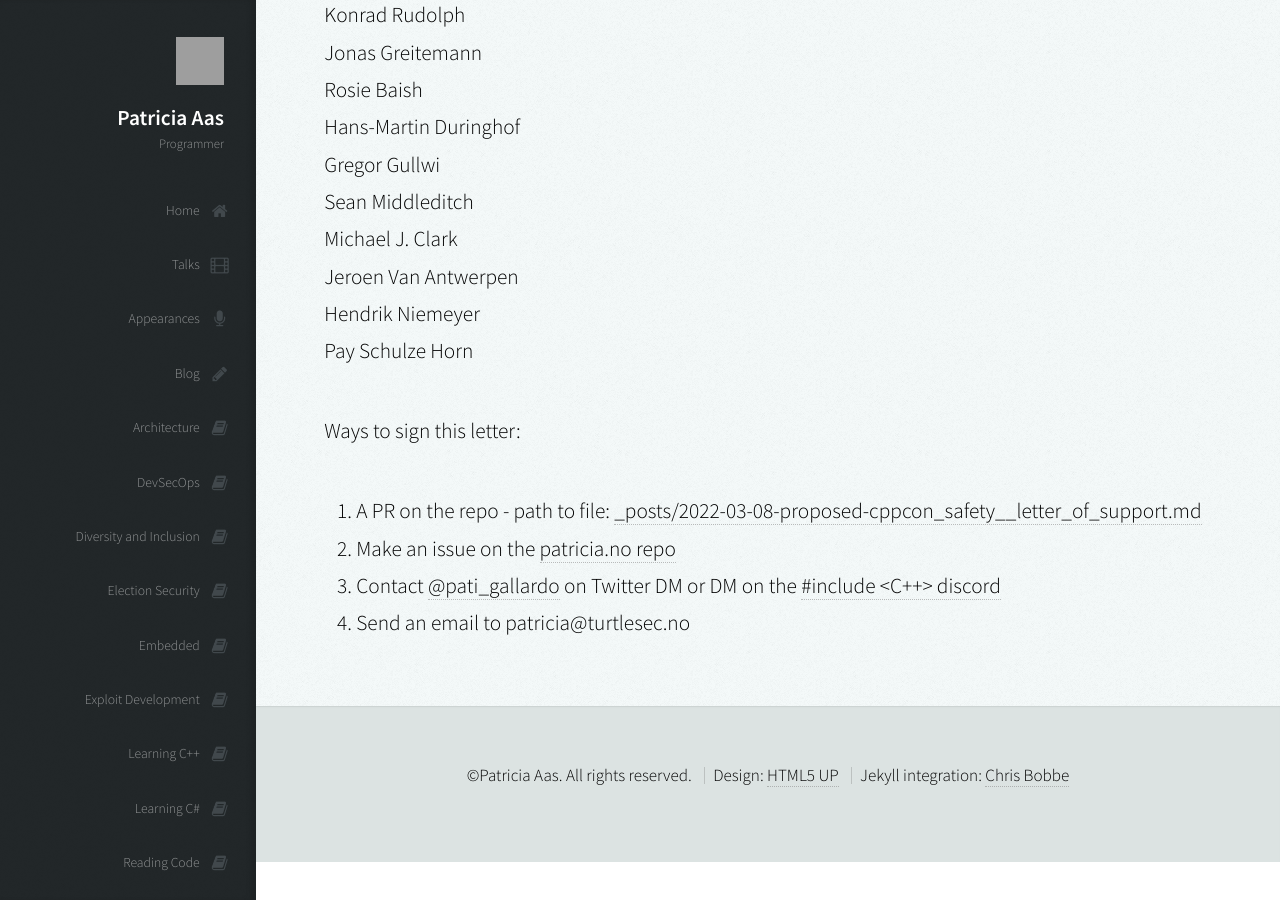
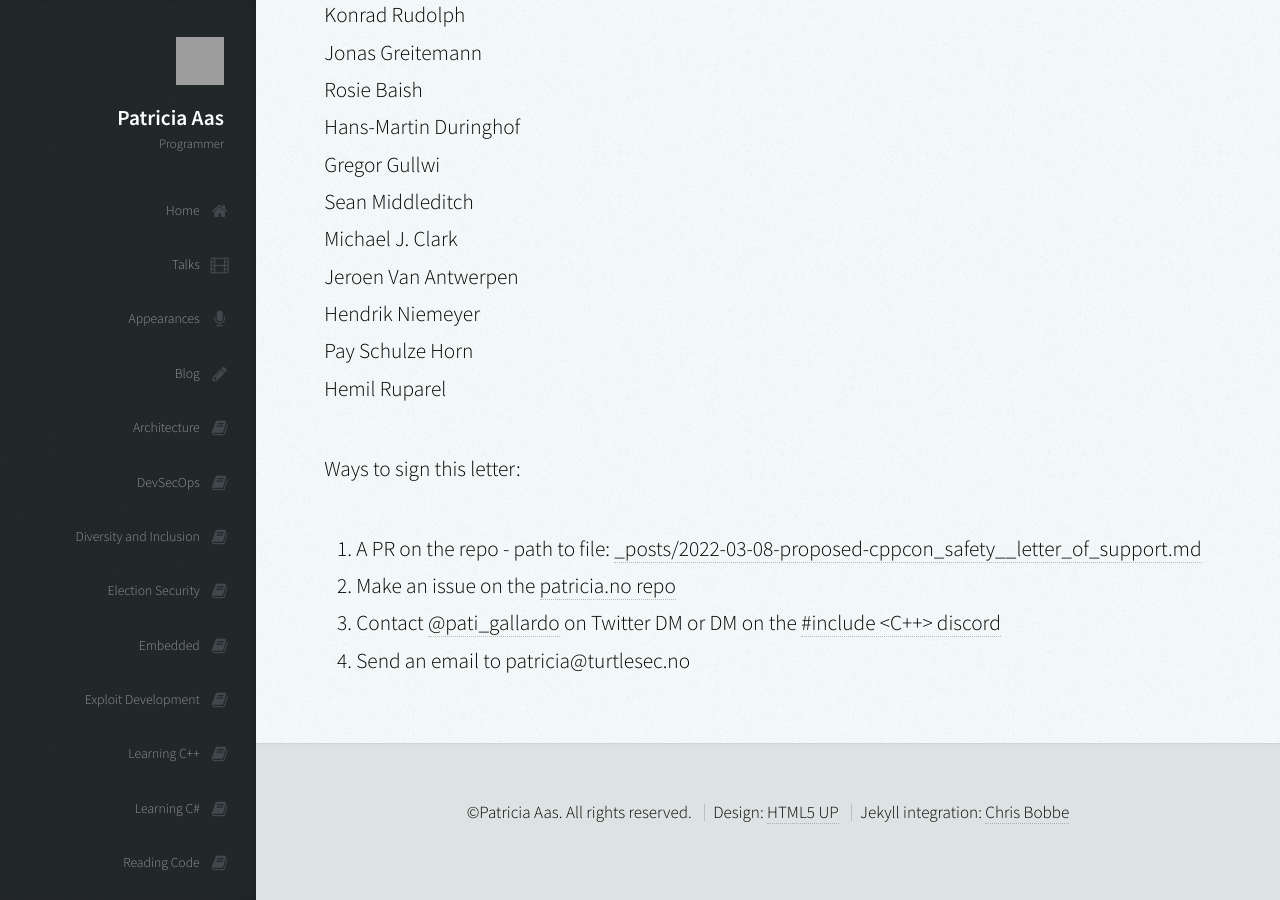
Before and after one commit to patricia-gallardo/patricia-gallardo.github.io, a Jekyll site: the page built from _posts/2022-03-08-proposed-cppcon_safety__letter_of_support.md, in a window 1280 px wide and 900 px high, scrolled down 11234 px. Built offline with Jekyll 4.4.1, drawn with Linux system fonts in a browser that asks for light colours; nearby versions of some CDN libraries; grey boxes are pictures that could not be loaded.

Commit message:
Update 2022-03-08-proposed-cppcon_safety__letter_of_support.md

```diff
--- a/_posts/2022-03-08-proposed-cppcon_safety__letter_of_support.md
+++ b/_posts/2022-03-08-proposed-cppcon_safety__letter_of_support.md
@@ -310,6 +310,7 @@ Michael J. Clark <br>
 Jeroen Van Antwerpen <br>
 Hendrik Niemeyer <br>
 Pay Schulze Horn <br>
+Hemil Ruparel <br>
 
 Ways to sign this letter:
 1. A PR on the repo - path to file: [_posts/2022-03-08-proposed-cppcon_safety__letter_of_support.md][4]
```
